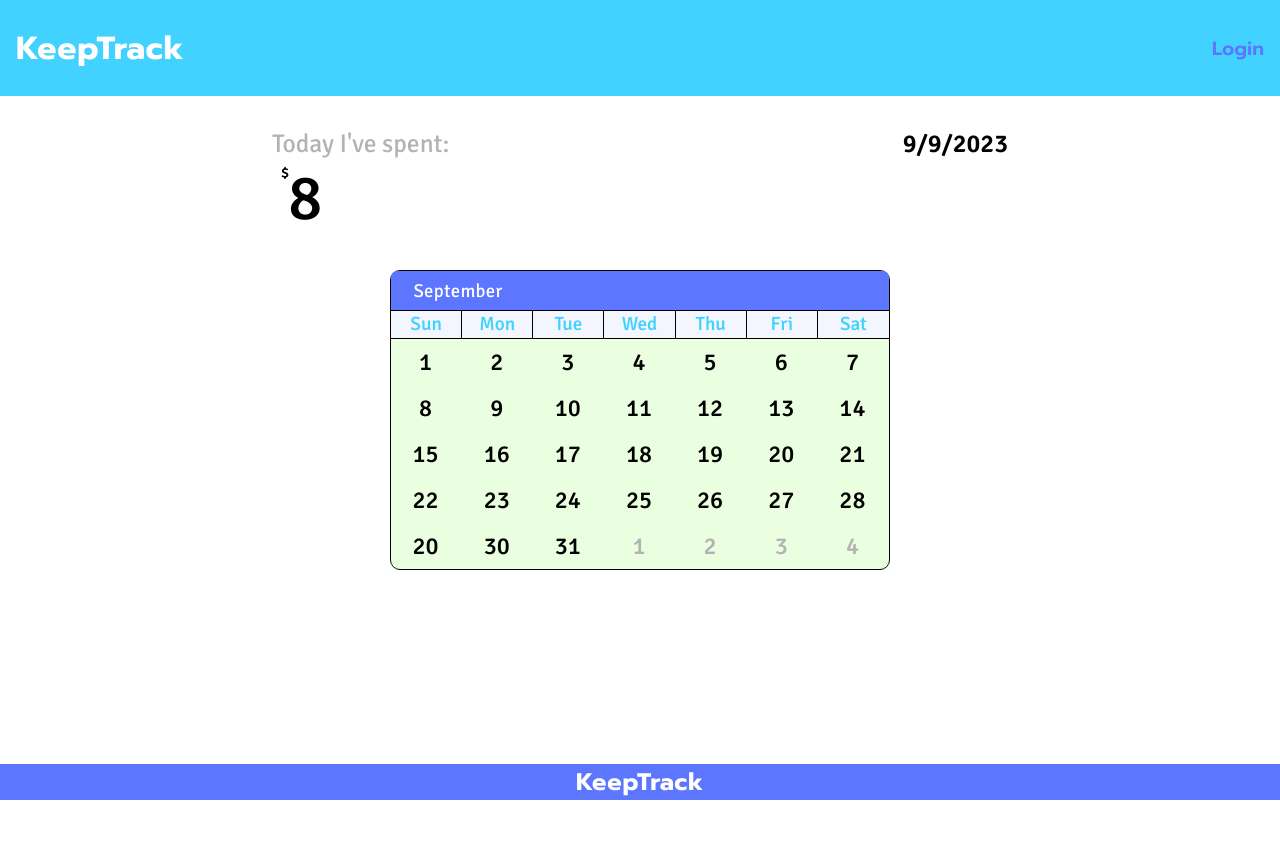
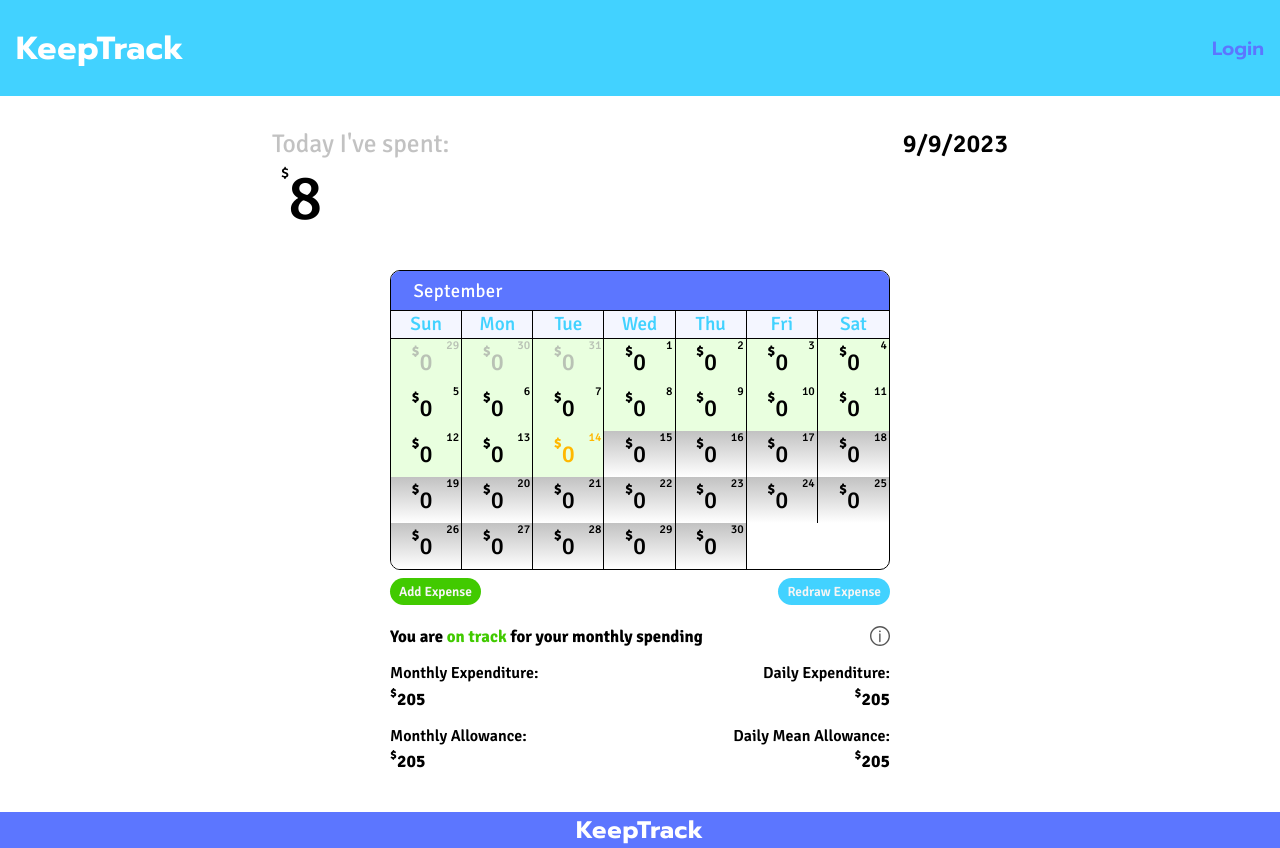
Before and after one commit to Griffinov22/KeepTrack, a React (Create React App) app: page /dashboard in a window 1280 px wide. Before the commit the page ends 800 px from the top, so only its background shows below. Built offline with nearby package versions, Linux system fonts and the light colour scheme.

Commit message:
stats section structure setup

```diff
--- /dev/null
+++ b/src/components/Calendar.js
@@ -0,0 +1,64 @@
+import React from "react";
+import "../css/App.css";
+import {
+  getCurrMonth,
+  getFirstDayNameOfMonth,
+  getMonthDays,
+  getPreviousMonthDays,
+} from "../helpers/CalendarHelper";
+
+const Calendar = () => {
+  const todaysDate = new Date();
+  const currMonth = getCurrMonth();
+  const daysInMonth = getMonthDays(
+    todaysDate.getFullYear(),
+    todaysDate.getMonth()
+  );
+  const prevDays = getPreviousMonthDays(
+    todaysDate.getDay(),
+    todaysDate.getFullYear(),
+    todaysDate.getMonth()
+  ).reverse();
+  return (
+    <div className="calendar-wrapper">
+      <div className="calendar-header">
+        <h3 className="month">{currMonth}</h3>
+      </div>
+      <div className="calendar-weeks">
+        <h4 className="weeks-header">Sun</h4>
+        <h4 className="weeks-header">Mon</h4>
+        <h4 className="weeks-header">Tue</h4>
+        <h4 className="weeks-header">Wed</h4>
+        <h4 className="weeks-header">Thu</h4>
+        <h4 className="weeks-header">Fri</h4>
+        <h4 className="weeks-header">Sat</h4>
+      </div>
+      <div className="month-container">
+        {prevDays.map((day) => (
+          <div className={"day-container grey"} key={day}>
+            <time className="day">{day}</time>
+            <p className="day-money">0</p>
+          </div>
+        ))}
+        {daysInMonth.map((day) => (
+          <div
+            className={
+              "day-container " +
+              (todaysDate.getDate() === day
+                ? "curr-color"
+                : todaysDate.getDate() < day
+                ? "grey-bg"
+                : "")
+            }
+            key={day}
+          >
+            <time className="day">{day}</time>
+            <p className="day-money">0</p>
+          </div>
+        ))}
+      </div>
+    </div>
+  );
+};
+
+export default Calendar;
--- /dev/null
+++ b/src/components/Stats.js
@@ -0,0 +1,42 @@
+import React from "react";
+import "../css/App.css";
+
+const Stats = () => {
+  return (
+    <div className="stats-content-wrapper">
+      <div className="flex-row-ends stats-title">
+        <h3 className="nowrap">
+          You are <span className="green-c">on track</span> for your monthly
+          spending
+        </h3>
+        <img
+          src="./Images/info-icon.svg"
+          className="info-icon"
+          alt="info icon"
+        ></img>
+      </div>
+      <div className="flex-row-ends pb-1 pt-2">
+        <div className="flex-col">
+          <h5 className="stats-header">Monthly Expenditure:</h5>
+          <p className="stats-stat">205</p>
+        </div>
+        <div className="flex-col">
+          <h5 className="stats-header">Daily Expenditure:</h5>
+          <p className="stats-stat self-right">205</p>
+        </div>
+      </div>
+      <div className="flex-row-ends py-1">
+        <div className="flex-col">
+          <h5 className="stats-header">Monthly Allowance:</h5>
+          <p className="stats-stat">205</p>
+        </div>
+        <div className="flex-col">
+          <h5 className="stats-header">Daily Mean Allowance:</h5>
+          <p className="stats-stat self-right">205</p>
+        </div>
+      </div>
+    </div>
+  );
+};
+
+export default Stats;
--- a/src/css/App.css
+++ b/src/css/App.css
@@ -4,10 +4,13 @@
   /* colors */
   --primary: #42d2ff;
   --secondary: #5c76ff;
+  --success-100: #41ca00;
   --success: #52ff0020;
-  --okay: #ffb80020;
+  --gold: #ffb80020;
+  --gold-100: #ffb800;
   --fail: #ff593420;
-  --grey: #b3b3b3;
+  --grey-100: #b3b3b3;
+  --grey: #9a9a9a9b;
   --off-white: #f4f6ff;
   /* fonts */
   --bitter: "Bitter", serif;
@@ -168,7 +171,11 @@ footer * {
   /* allows flex-grow for .week-container */
   display: flex;
   flex-direction: column;
-  /* overflow: hidden; */
+  overflow: hidden;
+}
+.cal-width {
+  max-width: 500px;
+  margin-inline: auto;
 }
 
 .calendar-header {
@@ -206,23 +213,75 @@ footer * {
   border-right: none;
 }
 
-.week-container {
+.month-container {
   flex-grow: 1;
   display: flex;
   flex-wrap: wrap;
   text-align: center;
 }
 
-.day {
+.day-container {
   width: calc(100% / 7);
   height: calc(100% / 5);
   /* so the days will line up with .week-headers */
   display: grid;
+  position: relative;
   place-content: center;
-  border-right: 2px solid transparent;
+  border-right: 0.5px solid black;
   background-color: var(--success);
   font-weight: 500;
   font-size: calc(1.2rem + 0.390625vw);
+}
+.day-container:nth-of-type(7n) {
+  border: none;
+}
+.day {
+  position: absolute;
+  top: -1px;
+  right: 2px;
+  font-size: 12px;
+}
+
+.day-money {
+  position: relative;
+}
+.day-money::after {
+  content: "$";
+  font-size: 15px;
+  font-weight: 700;
+  position: absolute;
+  top: -5px;
+  left: -8px;
+}
+
+.stats-content-wrapper {
+  display: flex;
+  flex-direction: column;
+  padding-top: 0.8rem;
+}
+.stats-title {
+  font-size: 0.9rem;
+}
+.stats-header {
+  font-size: 1rem;
+  font-weight: 600;
+}
+
+.stats-stat {
+  position: relative;
+  width: min-content;
+  font-size: 1.1rem;
+  font-weight: 700;
+  text-indent: 7px;
+  padding-top: 0.3rem;
+}
+.stats-stat::after {
+  content: "$";
+  position: absolute;
+  padding-top: 0.3rem;
+  top: -3px;
+  left: -7px;
+  font-size: 0.8rem;
 }
 
 /* unique */
@@ -242,6 +301,26 @@ footer * {
 .sm-img {
   width: 100px;
   aspect-ratio: 1/1;
+}
+
+.flex-col {
+  display: flex;
+  flex-direction: column;
+  justify-content: space-between;
+}
+
+.self-right {
+  align-self: flex-end;
+}
+
+.py-1 {
+  padding-block: 0.5rem;
+}
+.pt-2 {
+  padding-top: 1rem;
+}
+.pb-1 {
+  padding-bottom: 0.5rem;
 }
 
 .flex-row-ends {
@@ -267,13 +346,19 @@ footer * {
   text-decoration: none;
   font-weight: 200;
 }
-.uni-btn:hover {
+.uni-btn:hover,
+.sm-oval:hover {
   transform: translateY(-3px);
   box-shadow: 0 2px rgba(0, 0, 0, 0.7);
 }
 
 .rel {
   position: relative;
+}
+
+.nowrap {
+  flex-wrap: nowrap;
+  white-space: nowrap;
 }
 
 [role="tooltip"] {
@@ -289,6 +374,15 @@ footer * {
   z-index: 1;
 }
 
+.sm-oval {
+  padding: 5px 9px;
+  border: none;
+  border-radius: 50vw;
+  font-family: var(--signika);
+  font-weight: 600;
+  color: whitesmoke;
+}
+
 .bold-6 {
   font-weight: 600;
 }
@@ -296,3 +390,25 @@ footer * {
 .grey {
   color: var(--grey);
 }
+
+.success-bg {
+  background-color: var(--success);
+}
+.green-bg {
+  background-color: var(--success-100);
+}
+.green-c {
+  color: var(--success-100);
+}
+.fail-bg {
+  background-color: var(--fail);
+}
+.curr-color {
+  color: var(--gold-100);
+}
+.primary-bg {
+  background-color: var(--primary);
+}
+.grey-bg {
+  background: linear-gradient(var(--grey), white);
+}
--- a/src/helpers/Calendar.js
+++ b/src/helpers/CalendarHelper.js
@@ -1,18 +1,24 @@
+//NOTE THAT THEIR ARE
 //months are 0-11
 
-function getFirstDayNameOfMonth(monthInt, yearInt) {
+function getFirstDayNameOfMonth(yearInt, monthInt) {
   //zero based
   return new Date(yearInt, monthInt, 1).toLocaleString("en-us", {
     weekday: "short",
   });
 }
 
-function getMonthLength(monthInt, yearInt) {
+function getMonthDays(yearInt, monthInt) {
   //returns the last day of the current month by asking for the 0'th day
-  return new Date(yearInt, monthInt + 1, 0).getDate();
+  const MonthLength = new Date(yearInt, monthInt + 1, 0).getDate();
+  const MonthArr = [];
+  for (let i = 1; i <= MonthLength; i++) {
+    MonthArr.push(i);
+  }
+  return MonthArr;
 }
 
-function getPreviousMonthDays(firstDayOfMonthInt, currMonthInt, yearInt) {
+function getPreviousMonthDays(firstDayOfMonthInt, yearInt, currMonthInt) {
   //returns array of greyed out days of the previous month
   //if first day is Wednesday => [31,30,29] (sun, mon, tues)
 
@@ -21,7 +27,7 @@ function getPreviousMonthDays(firstDayOfMonthInt, currMonthInt, yearInt) {
   const prevDays = [];
 
   //if day is wed => first day => 4 => return [31,30,29]
-  for (let i = firstDayOfMonthInt; i > 0; i--) {
+  for (let i = firstDayOfMonthInt - 1; i > 0; i--) {
     prevDays.push(prevMonthMax);
     prevMonthMax--;
   }
@@ -48,7 +54,7 @@ function getCurrMonth() {
 
 export {
   getFirstDayNameOfMonth,
-  getMonthLength,
+  getMonthDays,
   getCurrMonth,
   getPreviousMonthDays,
 };
--- a/src/pages/Dashboard.js
+++ b/src/pages/Dashboard.js
@@ -1,14 +1,9 @@
 import React from "react";
 import "../css/App.css";
-import {
-  getMonthLength,
-  getFirstDayNameOfMonth,
-  getCurrMonth,
-} from "../helpers/Calendar";
+import Calendar from "../components/Calendar";
+import Stats from "../components/Stats";
 
 const Dashboard = () => {
-  const currMonth = getCurrMonth();
-
   return (
     <div className="dashboard-wrapper">
       <div className="flex-row-ends dash-header no-wrap">
@@ -18,57 +13,14 @@ const Dashboard = () => {
       <div className="money-wrapper">
         <h2 id="curr-money">8</h2>
       </div>
+      <Calendar />
+      <div className="cal-width">
+        <div className="flex-row-ends py-1">
+          <button className="sm-oval green-bg">Add Expense</button>
+          <button className="sm-oval primary-bg">Redraw Expense</button>
+        </div>
 
-      <div className="calendar-wrapper">
-        <div className="calendar-header">
-          <h3 className="month">{currMonth}</h3>
-        </div>
-        <div className="calendar-weeks">
-          <h4 className="weeks-header">Sun</h4>
-          <h4 className="weeks-header">Mon</h4>
-          <h4 className="weeks-header">Tue</h4>
-          <h4 className="weeks-header">Wed</h4>
-          <h4 className="weeks-header">Thu</h4>
-          <h4 className="weeks-header">Fri</h4>
-          <h4 className="weeks-header">Sat</h4>
-        </div>
-        <div className="week-container">
-          <time className="day">1</time>
-          <time className="day">2</time>
-          <time className="day">3</time>
-          <time className="day">4</time>
-          <time className="day">5</time>
-          <time className="day">6</time>
-          <time className="day">7</time>
-          <time className="day">8</time>
-          <time className="day">9</time>
-          <time className="day">10</time>
-          <time className="day">11</time>
-          <time className="day">12</time>
-          <time className="day">13</time>
-          <time className="day">14</time>
-          <time className="day">15</time>
-          <time className="day">16</time>
-          <time className="day">17</time>
-          <time className="day">18</time>
-          <time className="day">19</time>
-          <time className="day">20</time>
-          <time className="day">21</time>
-          <time className="day">22</time>
-          <time className="day">23</time>
-          <time className="day">24</time>
-          <time className="day">25</time>
-          <time className="day">26</time>
-          <time className="day">27</time>
-          <time className="day">28</time>
-          <time className="day">20</time>
-          <time className="day">30</time>
-          <time className="day">31</time>
-          <time className="day grey">1</time>
-          <time className="day grey">2</time>
-          <time className="day grey">3</time>
-          <time className="day grey">4</time>
-        </div>
+        <Stats />
       </div>
     </div>
   );
```
